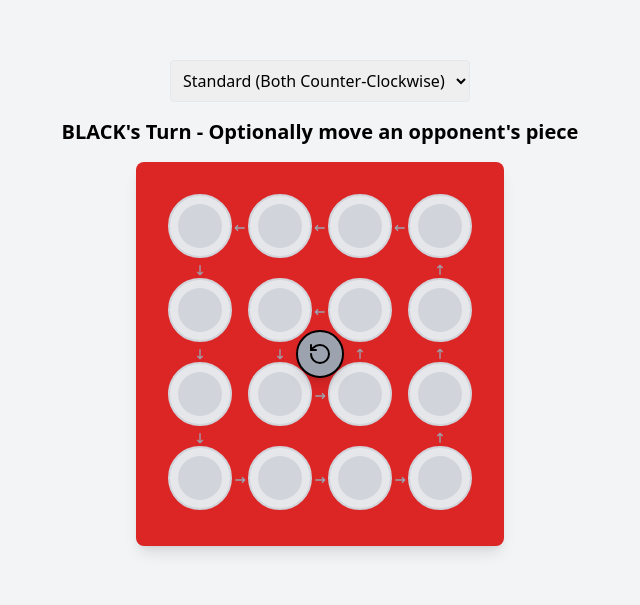
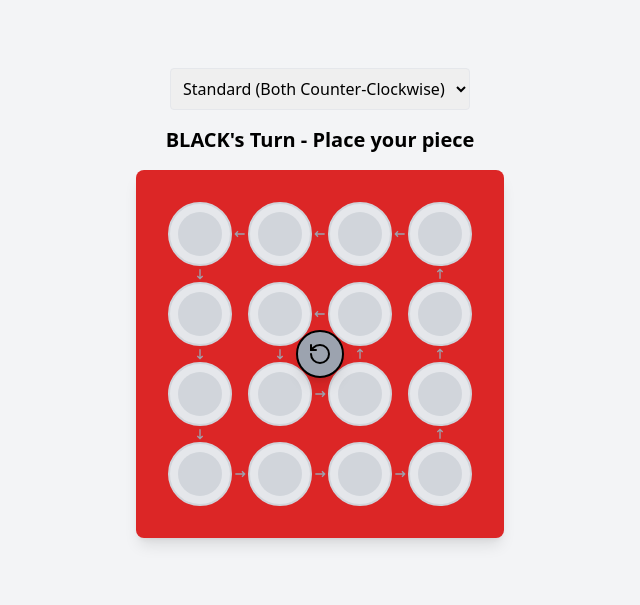
Before and after one commit to jbatch/orbito, a React (Vite) app: page / in a window 1280 px wide. Shown: the part 129-734 px from the top of the page, without its empty margins (320-960 px from the left). Built offline with nearby package versions, Linux system fonts and the light colour scheme.

Commit message:
Animations

```diff
--- a/src/components/OrbitBoard.tsx
+++ b/src/components/OrbitBoard.tsx
@@ -1,4 +1,3 @@
-// OrbitBoard.tsx
 import React from "react";
 import { OrbitCell } from "./OrbitCell";
 import { Board, Position, Direction, OrbitConfig } from "./types";
@@ -9,6 +8,10 @@ interface OrbitBoardProps {
   isValidMove: (row: number, col: number) => boolean;
   orbitConfig: OrbitConfig;
   onCellClick: (row: number, col: number) => void;
+  isLifted: boolean;
+  isRotating: boolean;
+  moveOffsets: Record<string, { top: number; left: number }>;
+  disableTransitions: boolean;
 }
 
 export const OrbitBoard: React.FC<OrbitBoardProps> = ({
@@ -17,6 +20,10 @@ export const OrbitBoard: React.FC<OrbitBoardProps> = ({
   isValidMove,
   orbitConfig,
   onCellClick,
+  isLifted,
+  isRotating,
+  moveOffsets,
+  disableTransitions,
 }) => {
   const getArrowDirection = (
     row: number,
@@ -41,7 +48,7 @@ export const OrbitBoard: React.FC<OrbitBoardProps> = ({
 
   return (
     <div className="bg-red-600 p-8 rounded-lg shadow-lg">
-      <div className="grid grid-cols-4 gap-4">
+      <div className="grid grid-cols-4 gap-4 relative">
         {board.map((row, rowIndex) =>
           row.map((cell, colIndex) => (
             <OrbitCell
@@ -54,6 +61,9 @@ export const OrbitBoard: React.FC<OrbitBoardProps> = ({
               isValidMove={isValidMove(rowIndex, colIndex)}
               arrowDirection={getArrowDirection(rowIndex, colIndex)}
               onClick={() => onCellClick(rowIndex, colIndex)}
+              isLifted={isLifted && cell !== null}
+              moveOffset={moveOffsets[`${rowIndex},${colIndex}`]}
+              disableTransition={disableTransitions}
             />
           ))
         )}
--- a/src/components/OrbitCell.tsx
+++ b/src/components/OrbitCell.tsx
@@ -1,4 +1,3 @@
-// OrbitCell.tsx
 import React from "react";
 import { Player, Direction } from "./types";
 
@@ -8,6 +7,9 @@ interface OrbitCellProps {
   isValidMove: boolean;
   arrowDirection?: Direction;
   onClick: () => void;
+  isLifted: boolean;
+  moveOffset?: { top: number; left: number };
+  disableTransition?: boolean;
 }
 
 export const OrbitCell: React.FC<OrbitCellProps> = ({
@@ -16,11 +18,12 @@ export const OrbitCell: React.FC<OrbitCellProps> = ({
   isValidMove,
   arrowDirection,
   onClick,
+  isLifted,
+  moveOffset,
+  disableTransition,
 }) => {
   const renderArrow = (direction: Direction) => {
     const baseClasses = "absolute w-4 h-4 text-gray-400";
-    let positionClasses = "";
-
     const positions = {
       right: "right-0 top-1/2 translate-x-4 -translate-y-1/2 rotate-0",
       down: "bottom-0 left-1/2 -translate-x-1/2 translate-y-4 rotate-90",
@@ -28,11 +31,9 @@ export const OrbitCell: React.FC<OrbitCellProps> = ({
       up: "top-0 left-1/2 -translate-x-1/2 -translate-y-4 -rotate-90",
     };
 
-    positionClasses = positions[direction];
-
     return (
       <svg
-        className={`${baseClasses} ${positionClasses} transform`}
+        className={`${baseClasses} ${positions[direction]} transform`}
         viewBox="0 0 24 24"
         fill="none"
         stroke="currentColor"
@@ -43,11 +44,29 @@ export const OrbitCell: React.FC<OrbitCellProps> = ({
     );
   };
 
+  const getTransform = () => {
+    const transforms = [];
+    if (isLifted) {
+      transforms.push("scale(1.1)");
+      transforms.push("translateY(-8px)");
+    }
+    if (moveOffset) {
+      transforms.push(`translate(${moveOffset.left}px, ${moveOffset.top}px)`);
+    }
+    return transforms.join(" ");
+  };
+
   return (
-    <div className="relative">
+    <div className="relative w-16 h-16">
       <button
         className={`
-          w-16 h-16 rounded-full border-2 transition-colors relative
+          absolute top-0 left-0
+          w-16 h-16 rounded-full border-2
+          ${
+            !disableTransition
+              ? "transition-transform duration-300 ease-in-out"
+              : ""
+          }
           ${
             content === "BLACK"
               ? "bg-black"
@@ -63,6 +82,9 @@ export const OrbitCell: React.FC<OrbitCellProps> = ({
               : "border-gray-300 hover:border-blue-500"
           }
         `}
+        style={{
+          transform: getTransform(),
+        }}
         onClick={onClick}
       >
         {content === null && (
--- a/src/components/OrbitoGame.tsx
+++ b/src/components/OrbitoGame.tsx
@@ -4,6 +4,9 @@ import { Player, Board, Position, OrbitConfig, TurnPhase } from "./types";
 import { RotateCcw } from "lucide-react";
 import { OrbitBoard } from "./OrbitBoard";
 import { OrbitConfigValidator } from "./configValidator";
+
+const CELL_SIZE = 64; // 16 * 4 (w-16)
+const GAP_SIZE = 16; // gap-4
 
 const OrbitoGame: React.FC = () => {
   const [currentConfig, setCurrentConfig] = useState<OrbitConfig>(
@@ -16,7 +19,13 @@ const OrbitoGame: React.FC = () => {
   const [currentPlayer, setCurrentPlayer] = useState<Player>("BLACK");
   const [winner, setWinner] = useState<Player | null>(null);
   const [selectedPiece, setSelectedPiece] = useState<Position>(null);
-  const [turnPhase, setTurnPhase] = useState<TurnPhase>("MOVE_OPPONENT");
+  const [turnPhase, setTurnPhase] = useState<TurnPhase>("PLACE_PIECE");
+  const [isRotating, setIsRotating] = useState(false);
+  const [isLifted, setIsLifted] = useState(false);
+  const [moveOffsets, setMoveOffsets] = useState<
+    Record<string, { top: number; left: number }>
+  >({});
+  const [disableTransitions, setDisableTransitions] = useState(false);
 
   useEffect(() => {
     // Validate all configurations when the game loads
@@ -39,9 +48,42 @@ const OrbitoGame: React.FC = () => {
     });
   }, []);
 
-  const rotateBoard = () => {
+  const calculateMoveOffsets = () => {
+    const offsets: Record<string, { top: number; left: number }> = {};
+
+    currentConfig.paths.forEach((path) => {
+      const [fromRow, fromCol] = path.position;
+      const [toRow, toCol] = path.nextPosition;
+
+      const topOffset = (toRow - fromRow) * (CELL_SIZE + GAP_SIZE);
+      const leftOffset = (toCol - fromCol) * (CELL_SIZE + GAP_SIZE);
+
+      offsets[`${fromRow},${fromCol}`] = { top: topOffset, left: leftOffset };
+    });
+
+    return offsets;
+  };
+
+  const rotateBoard = async () => {
+    if (isRotating) return;
+
+    setIsRotating(true);
+
+    // First phase: lift all pieces
+    setIsLifted(true);
+    await new Promise((resolve) => setTimeout(resolve, 500));
+
+    // Second phase: calculate and apply movement offsets
+    setMoveOffsets(calculateMoveOffsets());
+
+    // Wait for the movement animation
+    await new Promise((resolve) => setTimeout(resolve, 500));
+
+    // Disable transitions before state update
+    setDisableTransitions(true);
+
+    // Third phase: update board state and reset offsets
     const newBoard = board.map((row) => [...row]);
-
     currentConfig.paths.forEach((path) => {
       const [fromRow, fromCol] = path.position;
       const [toRow, toCol] = path.nextPosition;
@@ -49,7 +91,24 @@ const OrbitoGame: React.FC = () => {
     });
 
     setBoard(newBoard);
+    setMoveOffsets({});
+
+    // Wait a frame to ensure the state updates are processed
+    await new Promise((resolve) => requestAnimationFrame(resolve));
+
+    // Re-enable transitions
+    setDisableTransitions(false);
+
+    // Fourth phase: lower pieces
+    setIsLifted(false);
+    await new Promise((resolve) => setTimeout(resolve, 300));
+
+    // Complete rotation
+    setIsRotating(false);
     checkWinner(newBoard);
+    setCurrentPlayer(currentPlayer === "BLACK" ? "WHITE" : "BLACK");
+    setTurnPhase("MOVE_OPPONENT");
+    setSelectedPiece(null);
   };
 
   const checkWinner = (currentBoard: Board) => {
@@ -192,8 +251,8 @@ const OrbitoGame: React.FC = () => {
   };
 
   const handleRotate = () => {
-    if (turnPhase !== "MUST_ROTATE") {
-      return; // Can't rotate until a piece has been placed
+    if (turnPhase !== "MUST_ROTATE" || isRotating) {
+      return;
     }
 
     rotateBoard();
@@ -246,6 +305,10 @@ const OrbitoGame: React.FC = () => {
           isValidMove={isValidMove}
           orbitConfig={currentConfig}
           onCellClick={handleCellClick}
+          isLifted={isLifted}
+          isRotating={isRotating}
+          moveOffsets={moveOffsets}
+          disableTransitions={disableTransitions}
         />
 
         <button
@@ -254,12 +317,12 @@ const OrbitoGame: React.FC = () => {
                      flex items-center justify-center
                      transition-colors focus:outline-none shadow-lg
                      ${
-                       turnPhase === "MUST_ROTATE"
-                         ? "bg-red-600 hover:bg-red-700 cursor-pointer"
+                       turnPhase === "MUST_ROTATE" && !isRotating
+                         ? "ring-2 ring-blue-300 bg-blue-600 hover:bg-blue-700 cursor-pointer"
                          : "bg-gray-400 cursor-not-allowed"
                      }`}
           onClick={handleRotate}
-          disabled={turnPhase !== "MUST_ROTATE"}
+          disabled={turnPhase !== "MUST_ROTATE" || isRotating}
         >
           <RotateCcw className="text-black" size={24} />
         </button>
```
